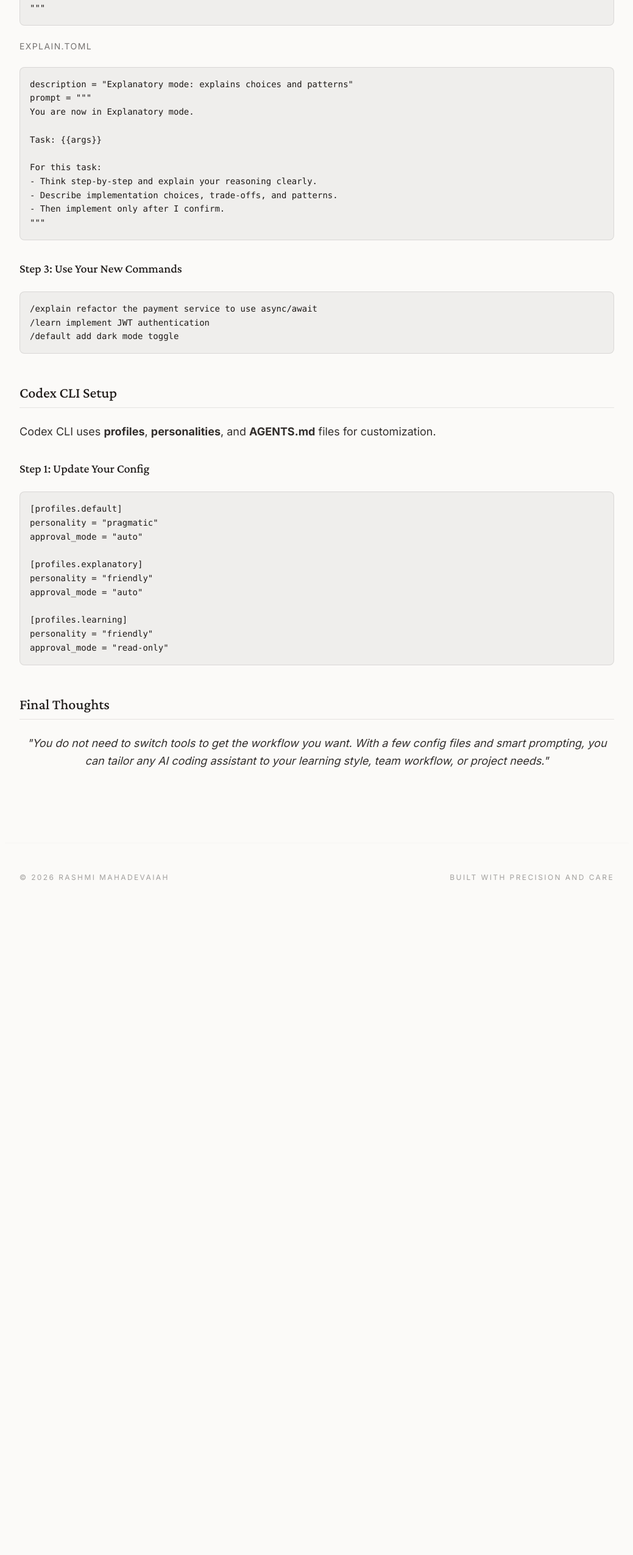
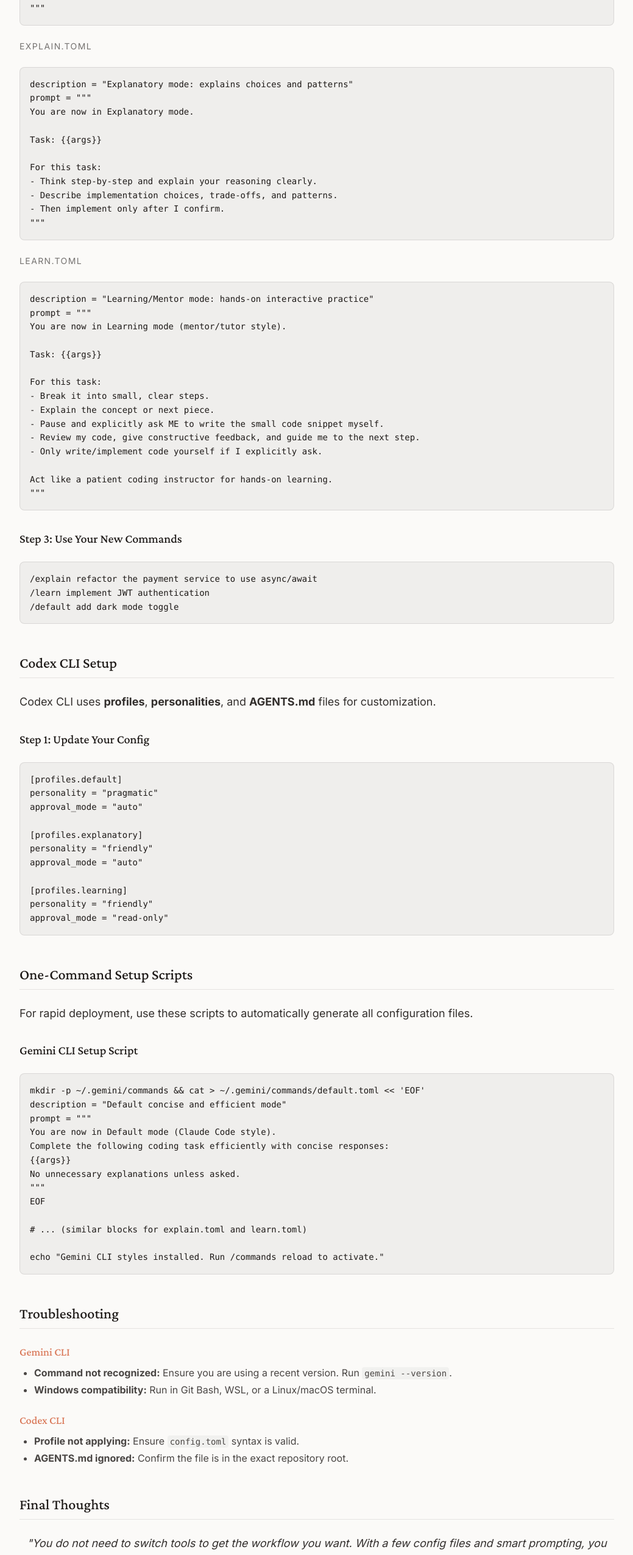
Before and after one commit to mahadevaiahrashmi/mahadevaiahrashmi.github.io, a React (Vite) app: page /blog/claude-style-replication in a window 1280 px wide. Shown: the part 1999-4549 px from the top of the page at 61% size, without its empty margins (120-1159 px from the left). Before the commit the page ends 3494 px from the top, so only its background shows below. Built offline with nearby package versions, Linux system fonts and the light colour scheme.

Commit message:
fix: restore missing sections to Claude Style Replication blog

```diff
--- a/src/components/BlogPost.tsx
+++ b/src/components/BlogPost.tsx
@@ -727,6 +727,27 @@
 """`}
           </CodeBlock>
         </div>
+
+        <div>
+          <h4 className="text-sm font-sans uppercase tracking-widest opacity-60 mb-2">learn.toml</h4>
+          <CodeBlock>
+{`description = "Learning/Mentor mode: hands-on interactive practice"
+prompt = """
+You are now in Learning mode (mentor/tutor style).
+
+Task: {{args}}
+
+For this task:
+- Break it into small, clear steps.
+- Explain the concept or next piece.
+- Pause and explicitly ask ME to write the small code snippet myself.
+- Review my code, give constructive feedback, and guide me to the next step.
+- Only write/implement code yourself if I explicitly ask.
+
+Act like a patient coding instructor for hands-on learning.
+"""`}
+          </CodeBlock>
+        </div>
       </div>
 
       <h3 className="text-xl font-serif font-medium mt-8 mb-4">Step 3: Use Your New Commands</h3>
@@ -757,6 +778,50 @@
 personality = "friendly"
 approval_mode = "read-only"`}
       </CodeBlock>
+
+      <h2 className="text-2xl font-serif font-medium mt-12 mb-6 pb-2 border-b border-anthropic-text/10">
+        One-Command Setup Scripts
+      </h2>
+      <p className="text-lg leading-relaxed opacity-90 mb-4">
+        For rapid deployment, use these scripts to automatically generate all configuration files.
+      </p>
+
+      <h3 className="text-xl font-serif font-medium mt-8 mb-4">Gemini CLI Setup Script</h3>
+      <CodeBlock>
+{`mkdir -p ~/.gemini/commands && cat > ~/.gemini/commands/default.toml << 'EOF'
+description = "Default concise and efficient mode"
+prompt = """
+You are now in Default mode (Claude Code style).
+Complete the following coding task efficiently with concise responses:
+{{args}}
+No unnecessary explanations unless asked.
+"""
+EOF
+
+# ... (similar blocks for explain.toml and learn.toml)
+
+echo "Gemini CLI styles installed. Run /commands reload to activate."`}
+      </CodeBlock>
+
+      <h2 className="text-2xl font-serif font-medium mt-12 mb-6 pb-2 border-b border-anthropic-text/10">
+        Troubleshooting
+      </h2>
+      <div className="space-y-6">
+        <div>
+          <h3 className="text-lg font-serif font-medium mb-2 text-anthropic-accent">Gemini CLI</h3>
+          <ul className="list-disc pl-6 space-y-1 opacity-80">
+            <li><strong>Command not recognized:</strong> Ensure you are using a recent version. Run <code className="bg-anthropic-text/5 px-1 py-0.5 rounded text-sm font-mono">gemini --version</code>.</li>
+            <li><strong>Windows compatibility:</strong> Run in Git Bash, WSL, or a Linux/macOS terminal.</li>
+          </ul>
+        </div>
+        <div>
+          <h3 className="text-lg font-serif font-medium mb-2 text-anthropic-accent">Codex CLI</h3>
+          <ul className="list-disc pl-6 space-y-1 opacity-80">
+            <li><strong>Profile not applying:</strong> Ensure <code className="bg-anthropic-text/5 px-1 py-0.5 rounded text-sm font-mono">config.toml</code> syntax is valid.</li>
+            <li><strong>AGENTS.md ignored:</strong> Confirm the file is in the exact repository root.</li>
+          </ul>
+        </div>
+      </div>
 
       <h2 className="text-2xl font-serif font-medium mt-12 mb-6 pb-2 border-b border-anthropic-text/10">
         Final Thoughts
```
